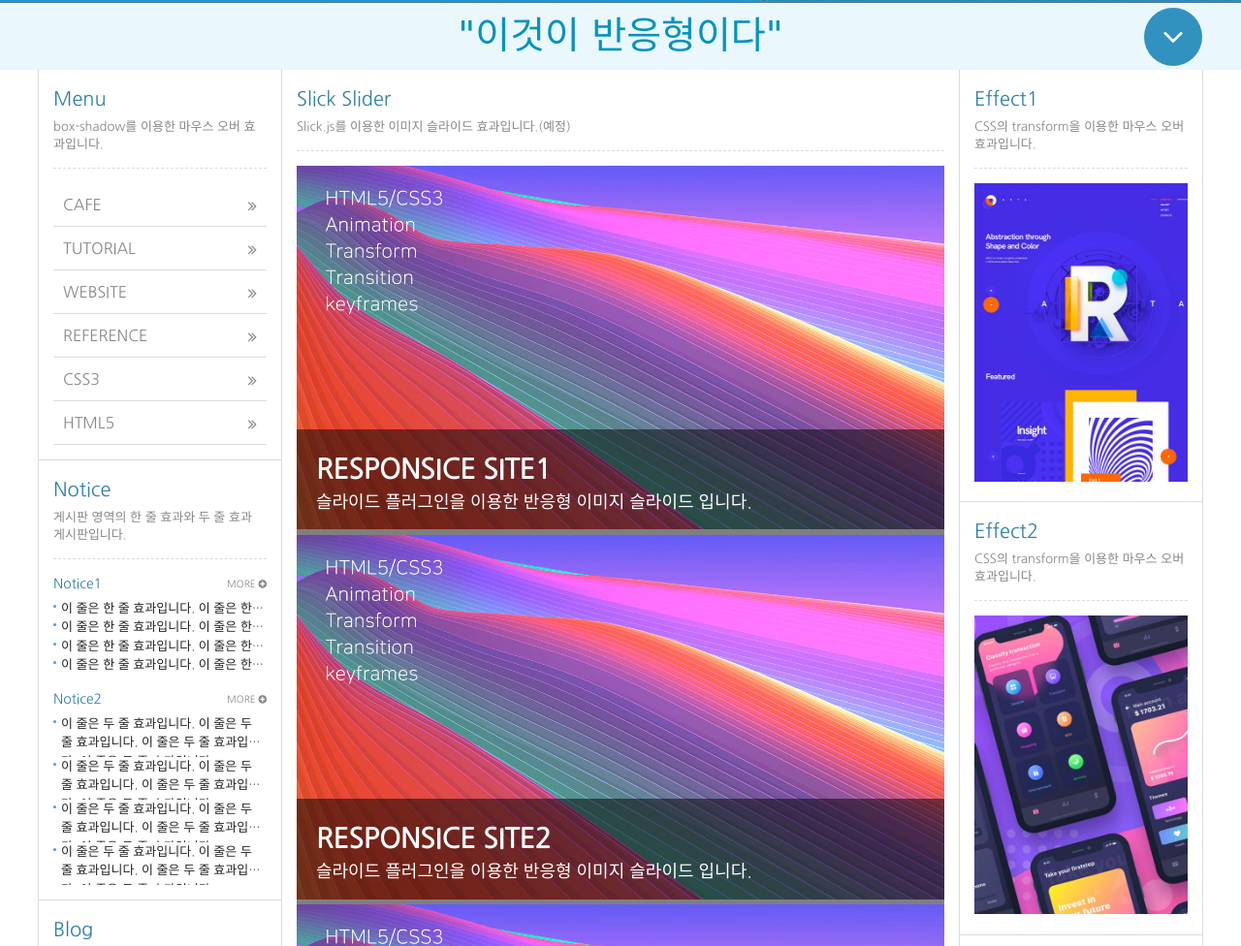
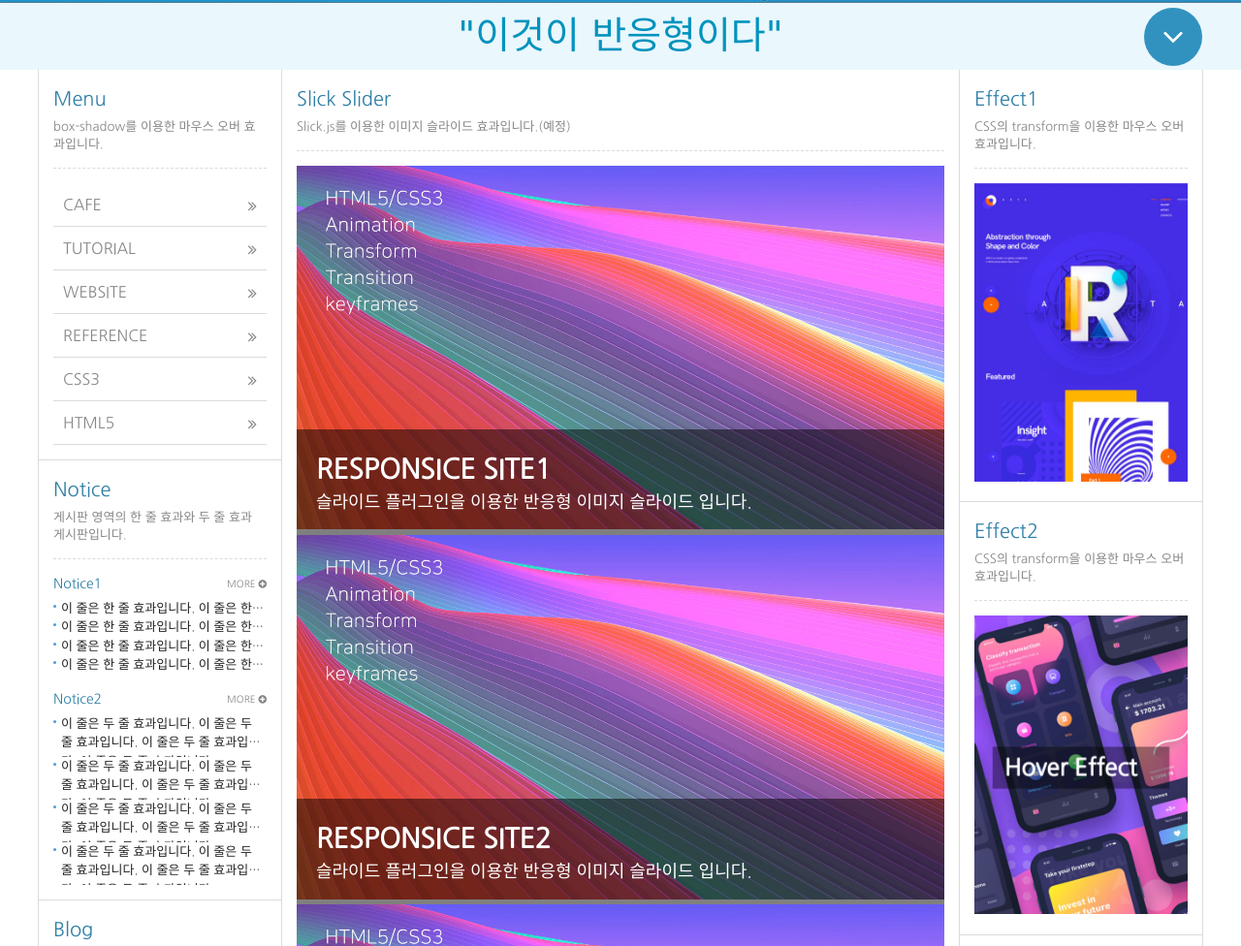
Before and after one commit to miss-gif/Reactive-web, a plain HTML site: page index.html in a window 1280 px wide. Shown: the part 324-1300 px from the top of the page at 97% size. Drawn offline with Linux system fonts and the light colour scheme; a web font is replaced by a local one.

Commit message:
side Effect

```diff
--- a/index.html
+++ b/index.html
@@ -300,9 +300,12 @@
               <p class="col_desc">CSS의 transform을 이용한 마우스 오버효과입니다.</p>
               <!-- side1 -->
               <div class="side1">
-                <figure>
+                <figure class="front">
                   <img src="./img/side1.jpg" alt="이미지1" />
                 </figure>
+                <div class="back">
+                  <i class="fa fa-heart" aria-hidden="true"></i>
+                </div>
               </div>
               <!-- //side1 -->
             </article>
@@ -311,9 +314,14 @@
               <h4 class="col_tit">Effect2</h4>
               <p class="col_desc">CSS의 transform을 이용한 마우스 오버효과입니다.</p>
               <!-- side2 -->
-              <div class="side1">
-                <figure>
+              <div class="side2">
+                <figure class="front">
                   <img src="./img/side2.jpg" alt="이미지2" />
+                  <figcaption>Hover Effect</figcaption>
+                </figure>
+                <figure class="back">
+                  <img src="./img/side4.jpg" alt="이미지2" />
+                  <figcaption>Hover Effect</figcaption>
                 </figure>
               </div>
               <!-- //side2 -->
@@ -326,6 +334,9 @@
               <div class="side3">
                 <figure>
                   <img src="./img/side3.jpg" alt="이미지3" />
+                  <figcaption>
+                    <h3>Hover<em>Effect</em></h3>
+                  </figcaption>
                 </figure>
               </div>
               <!-- //side3 -->
--- a/style.css
+++ b/style.css
@@ -630,6 +630,165 @@ body {
   padding-top: 15px;
 }
 
+/* 사이트 이펙트1 */
+.side1 {
+  position: relative;
+  perspective: 600px;
+  display: block;
+}
+.side1 .front {
+  transform-style: preserve-3d;
+  transform: rotateY(0deg);
+  transition: all 0.5s ease-in-out;
+  backface-visibility: hidden;
+}
+.side1 .back {
+  position: absolute;
+  top: 0;
+  left: 0;
+  width: 100%;
+  height: 100%;
+  z-index: -1;
+  color: #fff;
+  background: #4038dc;
+  transform-style: preserve-3d;
+  transform: rotateY(-180deg);
+  transition: all 0.5s ease-in-out;
+  backface-visibility: hidden;
+}
+
+.side1 .back i {
+  position: absolute;
+  left: 50%;
+  top: 50%;
+  transform: translate(-50%, -50%);
+  font-size: 60px;
+}
+
+.side1:hover .front {
+  transform: rotateY(180deg);
+}
+
+.side1:hover .back {
+  transform: rotateY(0deg);
+  z-index: 1;
+}
+
+/* 사이트 이펙트2 */
+.side2 {
+  position: relative;
+  display: block;
+  perspective: 600px;
+}
+.side2 .front {
+  transform-style: preserve-3d;
+  transform: rotateY(0deg);
+  transition: all 0.5s ease-in-out;
+  backface-visibility: hidden;
+}
+.side2 .back {
+  position: absolute;
+  top: 0;
+  left: 0;
+  width: 100%;
+  height: 100%;
+  z-index: -1;
+  transform-style: preserve-3d;
+  transform: rotateY(-180deg);
+  transition: all 0.5s ease-in-out;
+  backface-visibility: hidden;
+}
+
+.side2 .front figcaption {
+  position: absolute;
+  left: 50%;
+  top: 50%;
+  transform: translate(-50%, -50%) translateZ(100px);
+}
+.side2 .back figcaption {
+  position: absolute;
+  left: 50%;
+  top: 50%;
+  transform: translate(-50%, -50%) translateZ(100px);
+  display: block;
+  text-align: center;
+}
+
+.side2 figcaption {
+  width: 60%;
+  color: #fff;
+  font-size: 20px;
+  font-weight: bold;
+  background: rgba(0, 0, 0, 0.4);
+  padding: 3px 10px;
+}
+.side2:hover .front {
+  transform: rotateY(180deg);
+}
+.side2:hover .back {
+  transform: rotateY(0deg);
+  z-index: 1;
+}
+
+/* 사이트 이펙트3 */
+.side3 {
+  position: relative;
+  overflow: hidden;
+  background-color: #000;
+}
+.side3 figcaption {
+  position: absolute;
+  top: 50%;
+  left: 50%;
+  color: #fff;
+  text-align: center;
+  opacity: 0;
+  text-transform: uppercase;
+  transition: all 0.3s ease;
+  transform: translate(350%, -50%) rotate(180deg);
+}
+
+.side3 figcaption::after {
+  content: "";
+  width: 100px;
+  height: 100px;
+  background: #222;
+  border-radius: 50%;
+  position: absolute;
+  left: 50%;
+  top: 50%;
+  z-index: -1;
+  transform: translate(-50%, -50%);
+}
+
+.side3 figcaption h3 {
+  font-size: 16px;
+}
+
+.side3 figcaption em {
+  display: block;
+  font-weight: bold;
+}
+
+.side3 img {
+  display: block;
+  transition: all 0.3s ease;
+}
+
+.side3:hover img {
+  opacity: 0.4;
+}
+.side3:hover figcaption {
+  transform: translate(-50%, -50%);
+  rotate(0deg)
+  opacity: 1;
+}
+
+.side3:hover figcaption {
+  transform: translate(-50%, -50%) rotate(0deg);
+  opacity: 1;
+}
+
 /* 미디어쿼리 */
 /* 화면 너비 0~ 1220px */
 @media (max-width: 1220px) {
```
